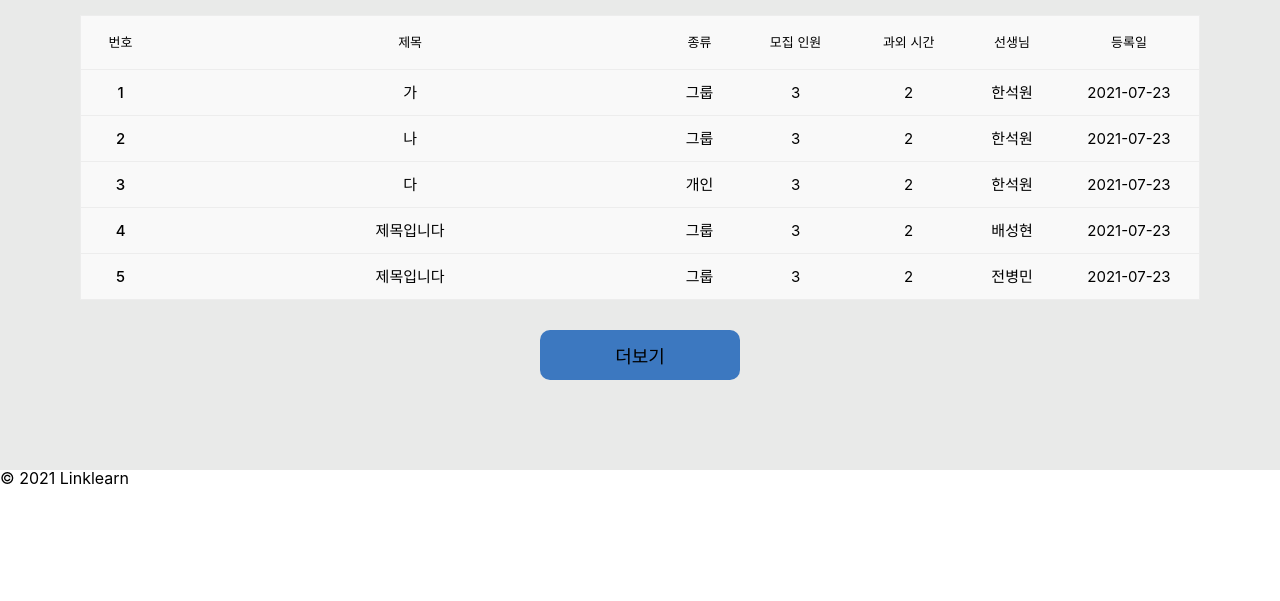
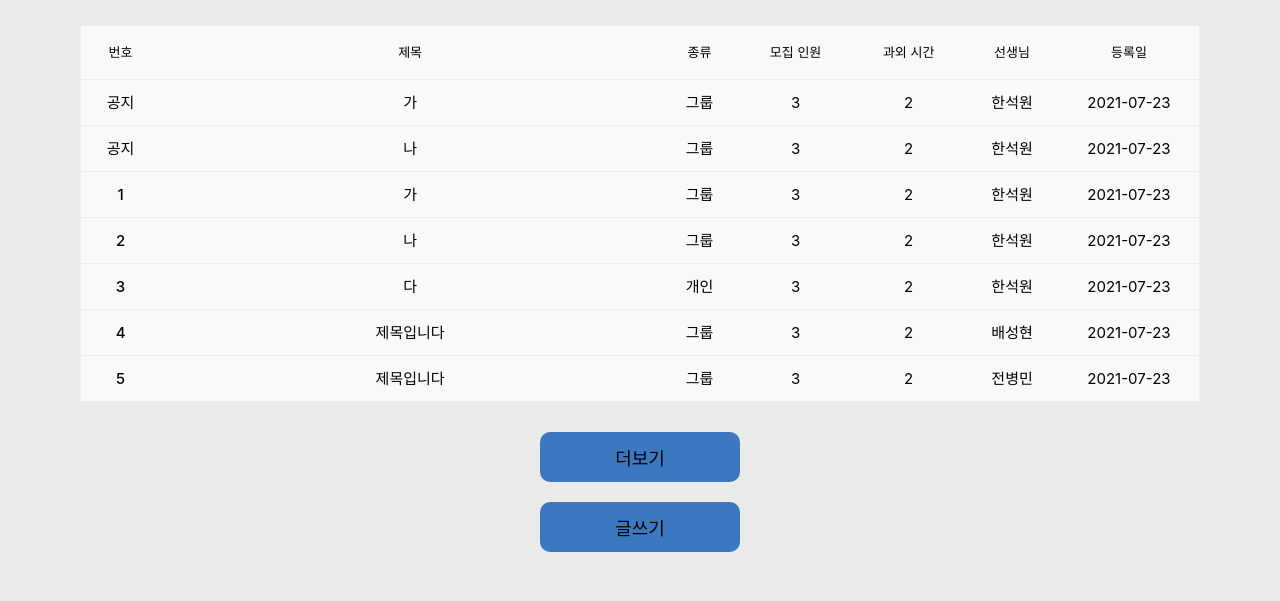
Before and after one commit to 1st-WnC-Programming/Linklearn, a React (Create React App) app in the folder front-end/: page /#/Board in a window 1280 px wide. Shown: the part 210-811 px from the top of the page. Built offline with nearby package versions, Linux system fonts and the light colour scheme; no server answers.

Commit message:
add PostList router

```diff
--- a/front-end/src/Components/GlobalStyles.js
+++ b/front-end/src/Components/GlobalStyles.js
@@ -34,7 +34,7 @@ const GlobalStyles = createGlobalStyle`
     }
 
     main {
-        padding-top: 70px;
+        padding-top: 40px;
         min-height: calc(100vh - 120px);
         background-color: #E9EAE9;
     }
--- a/front-end/src/Components/Router.js
+++ b/front-end/src/Components/Router.js
@@ -5,6 +5,7 @@ import Auth from '../routes/Auth';
 import Register from '../routes/Register';
 import TeacherList from '../routes/TeacherList';
 import Header from './Header';
+import PostList from '../routes/PostList';
 const AppRouter = ({ isLoggedIn }) => {
   return (
     <Router>
@@ -16,6 +17,7 @@ const AppRouter = ({ isLoggedIn }) => {
           <Route path='/Auth' element={<Auth />} />
           <Route path='/TeacherList' element={<TeacherList />} />
           <Route path='/Register' element={<Register />} />
+          <Route path='/Board/PostList' element={<PostList />} />
         </Routes>
       </main>
     </Router>
--- a/front-end/src/routes/Board.js
+++ b/front-end/src/routes/Board.js
@@ -42,9 +42,14 @@ const Row = styled.tr`
   border-bottom: 1px solid #ededed;
   font-size: 13px;
   background-color: #f9f9f9;
+  &:hover {
+    background-color: #e7f6f6;
+    transition: background-color 0.5s;
+  }
   &:first-child {
     & > th {
       padding: 20px;
+      background-color: #f9f9f9;
     }
   }
   #title {
@@ -62,22 +67,47 @@ const Row = styled.tr`
 const AddBoardListButton = styled.button`
   background-color: #3c78c0;
   border-radius: 10px;
-  margin: 30px auto;
+  margin: 30px auto 20px;
   width: 100%;
   height: 50px;
   font-size: 18px;
 `;
 const ButtonBox = styled.div`
-  margin: auto;
+  margin: 0px auto;
   width: 200px;
+  height: 200px;
 `;
 
+const PostButton = styled.button`
+  background-color: #3c78c0;
+  border-radius: 10px;
+  margin: auto;
+  width: 100%;
+  height: 50px;
+  font-size: 18px;
+`;
 const Board = () => {
   const [info, setInfo] = useState([
-    { title: '데이터 파일0', date: '2021-07-23', views: '24', id: 4 },
-    { title: '데이터 파일1', date: '2021-07-23', views: '24', id: 5 },
-    { title: '데이터 파일2', date: '2021-07-23', views: '24', id: 6 },
-    { title: '데이터 파일3', date: '2021-07-23', views: '24', id: 7 },
+    {
+      number: '공지',
+      title: '가',
+      type: '그룹',
+      numberOfPeople: '3',
+      time: '2',
+      teacher: '한석원',
+      date: '2021-07-23',
+      id: '7',
+    },
+    {
+      number: '공지',
+      title: '나',
+      type: '그룹',
+      numberOfPeople: '3',
+      time: '2',
+      teacher: '한석원',
+      date: '2021-07-23',
+      id: '8',
+    },
   ]);
 
   const [dataFile, setDataFile] = useState([
@@ -89,6 +119,7 @@ const Board = () => {
       time: '2',
       teacher: '한석원',
       date: '2021-07-23',
+      id: '1',
     },
     {
       number: '2',
@@ -98,6 +129,7 @@ const Board = () => {
       time: '2',
       teacher: '한석원',
       date: '2021-07-23',
+      id: '2',
     },
     {
       number: '3',
@@ -107,6 +139,7 @@ const Board = () => {
       time: '2',
       teacher: '한석원',
       date: '2021-07-23',
+      id: '3',
     },
     {
       number: '4',
@@ -116,6 +149,7 @@ const Board = () => {
       time: '2',
       teacher: '배성현',
       date: '2021-07-23',
+      id: '4',
     },
     {
       number: '5',
@@ -125,6 +159,7 @@ const Board = () => {
       time: '2',
       teacher: '전병민',
       date: '2021-07-23',
+      id: '5',
     },
     {
       number: '6',
@@ -134,6 +169,7 @@ const Board = () => {
       time: '2',
       teacher: '한석원',
       date: '2021-07-23',
+      id: '6',
     },
   ]);
   const [keyword, setKeyword] = useState(null);
@@ -175,12 +211,12 @@ const Board = () => {
       if (filterData.length <= i) break;
       let curData = filterData[i];
       result.push(
-        <Row>
+        <Row className='dataList'>
           <td>{curData.number}</td>
           <td id='title'>
             <Link
               to={{
-                pathname: '/Board/' + curData.number,
+                pathname: '/Board/' + curData.id,
                 state: { isInfo: false },
               }}
             >
@@ -197,8 +233,34 @@ const Board = () => {
     }
     return result;
   };
+  const viewInfo = (info) => {
+    const result = [];
+    info.map((curData) => {
+      result.push(
+        <Row className='dataList'>
+          <td>{curData.number}</td>
+          <td id='title'>
+            <Link
+              to={{
+                pathname: '/Board/' + curData.id,
+              }}
+            >
+              {curData.title}
+            </Link>
+          </td>
+          <td>{curData.type}</td>
+          <td>{curData.numberOfPeople}</td>
+          <td>{curData.time}</td>
+          <td>{curData.teacher}</td>
+          <td>{curData.date}</td>
+        </Row>,
+      );
+    });
+    return result;
+  };
   return (
     <div className='inner'>
+      <main>
         <SearchBox>
           <SortTitle onChange={selectHandler} value={selected}>
             {Object.entries(selectList).map((item) => (
@@ -227,7 +289,10 @@ const Board = () => {
                 <th>등록일</th>
               </Row>
             </thead>
-          <tbody>{contentList(viewingListCount)}</tbody>
+            <tbody>
+              {viewInfo(info)}
+              {contentList(viewingListCount)}
+            </tbody>
           </Table>
         </Container>
         <ButtonBox>
@@ -238,7 +303,15 @@ const Board = () => {
           >
             더보기
           </AddBoardListButton>
+          <Link
+            to={{
+              pathname: '/Board/PostList',
+            }}
+          >
+            <PostButton>글쓰기</PostButton>
+          </Link>
         </ButtonBox>
+      </main>
     </div>
   );
 };
--- /dev/null
+++ b/front-end/src/routes/PostList.js
@@ -0,0 +1,10 @@
+const PostList = () => {
+  return (
+    <div className='inner'>
+      <main>
+        <div>123</div>
+      </main>
+    </div>
+  );
+};
+export default PostList;
```
Lines whose indentation alone changed are shown as unchanged.
